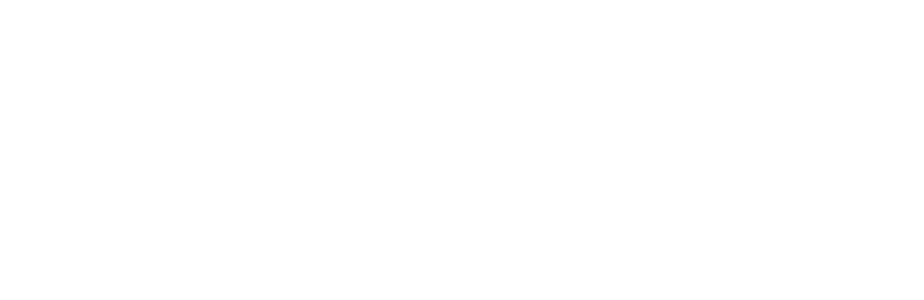
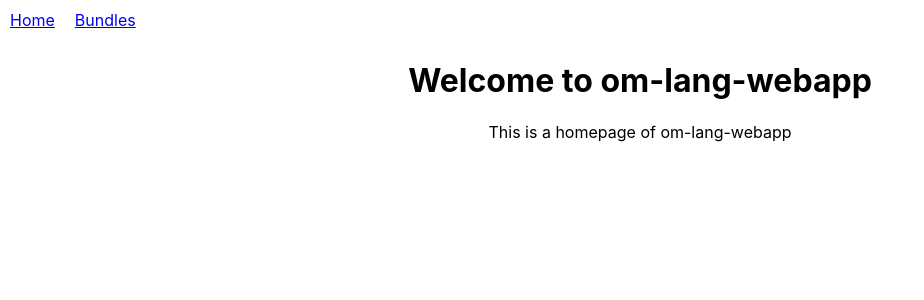
Before and after one commit to omostepaniuk/om-lang-webapp, a React (Create React App) app: page / in a window 1280 px wide. Before the commit this address had no page. Shown: the top 300 px of the page, without its empty margins (0-924 px from the left). Built offline with nearby package versions, Linux system fonts and the light colour scheme.

Commit message:
- add Layout, NoMatch and Home components  - update routing defined on the App  - wrap routed components in Layout  - render navigation links in the navbar

```diff
--- a/src/App.css
+++ b/src/App.css
@@ -1,7 +1,6 @@
 .App {
   box-sizing: border-box;
   height: 100%;
-  padding: 0 10px 10px;
 
   text-align: center;
 }
--- a/src/App.js
+++ b/src/App.js
@@ -1,12 +1,20 @@
 import './App.css';
 import BundlesPage from './BundlesPage';
 import { Route, Routes } from 'react-router-dom';
+import { Home } from './Home';
+import { Layout } from './Layout';
+import { NoMatch } from './NoMatch';
 
 function App() {
   return (
     <div className="App">
       <Routes>
-        <Route path="/bundles/*" element={<BundlesPage/>} />
+        <Route path="/" element={<Layout/>}>
+          <Route index element={<Home/>}/>
+          {/* TODO the asterisk wildcard in a route below should likely be removed */}
+          <Route path="bundles/*" element={<BundlesPage/>} />
+          <Route path="*" element={<NoMatch/>}/>
+        </Route>
       </Routes>
     </div>
   );
--- /dev/null
+++ b/src/Home.js
@@ -0,0 +1,10 @@
+import './Home.scss';
+
+export function Home() {
+  return (
+    <>
+      <h1>Welcome to om-lang-webapp</h1>
+      <p>This is a homepage of om-lang-webapp</p>
+    </>
+  );
+}
--- /dev/null
+++ b/src/Layout.js
@@ -0,0 +1,22 @@
+import { Outlet, Link } from "react-router-dom";
+import './Layout.scss';
+
+export function Layout() {
+  return (
+    <div>
+      <nav className="nav">
+        <ul className="nav-list">
+          <li className="nav-list-item">
+            <Link to="/">Home</Link>
+          </li>
+          <li className="nav-list-item">
+            <Link to="/bundles">Bundles</Link>
+          </li>
+        </ul>
+      </nav>
+      <div>
+        <Outlet/>
+      </div>
+    </div>
+  );
+}
--- /dev/null
+++ b/src/Layout.scss
@@ -0,0 +1,16 @@
+.nav {
+  height: 40px;
+
+  .nav-list {
+    align-items: center;
+    display: flex;
+    flex-direction: row;
+    justify-content: flex-start;
+
+    height: 100%;
+
+    .nav-list-item {
+      margin: 0 10px;
+    }
+  }
+}
--- /dev/null
+++ b/src/NoMatch.js
@@ -0,0 +1,10 @@
+import './NoMatch.scss';
+
+export function NoMatch() {
+  return (
+    <>
+      <p>No Route Matched</p>
+      <p>Yeah, you got it right - you should make this screen more user-friendly :)</p>
+    </>
+  );
+}
--- a/src/index.scss
+++ b/src/index.scss
@@ -17,3 +17,10 @@
 .root {
   height: 100%;
 }
+
+ul {
+  margin: 0;
+  padding: 0;
+
+  list-style-type: none;
+}
```
Also changed, not shown: src/Home.scss (added), src/NoMatch.scss (added).
